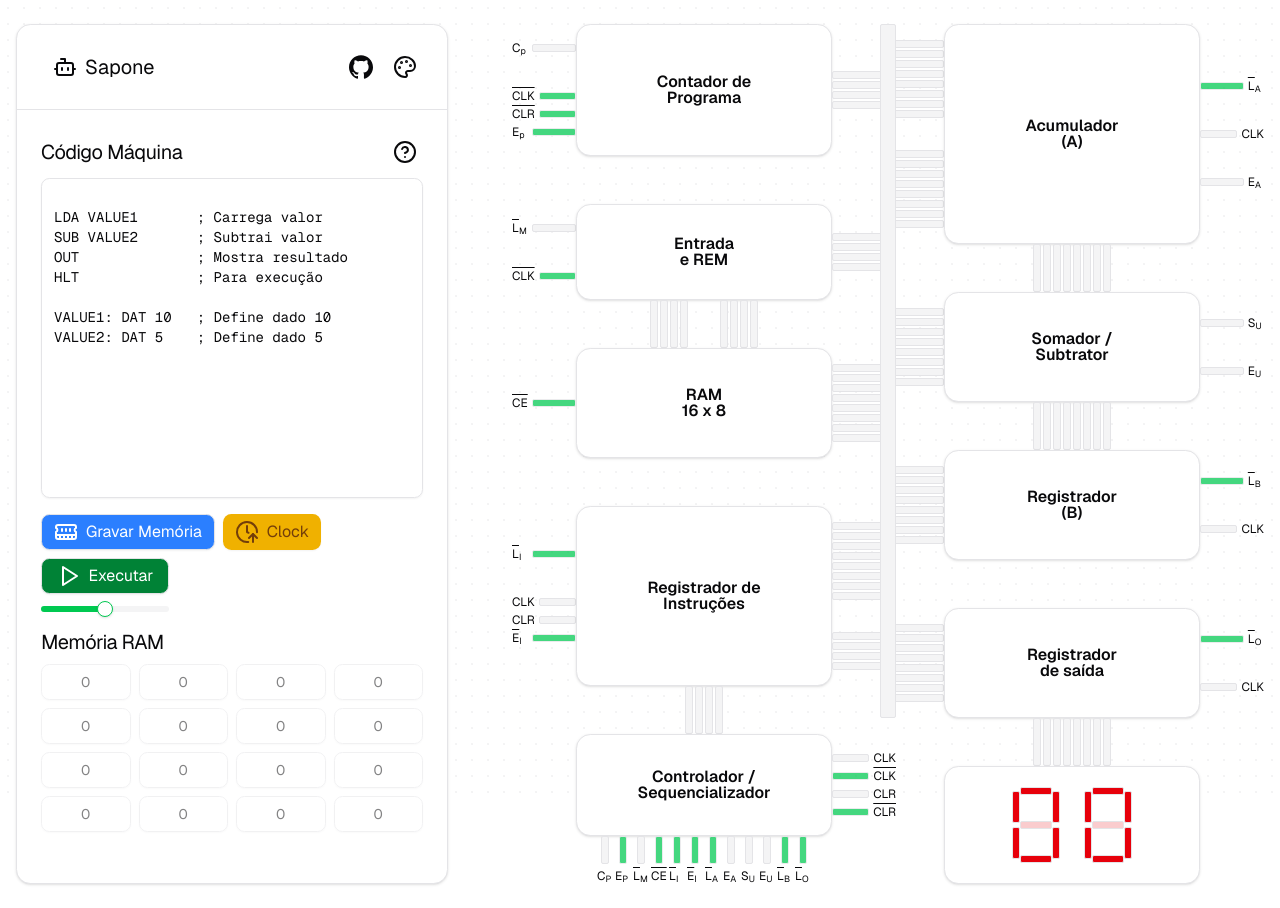
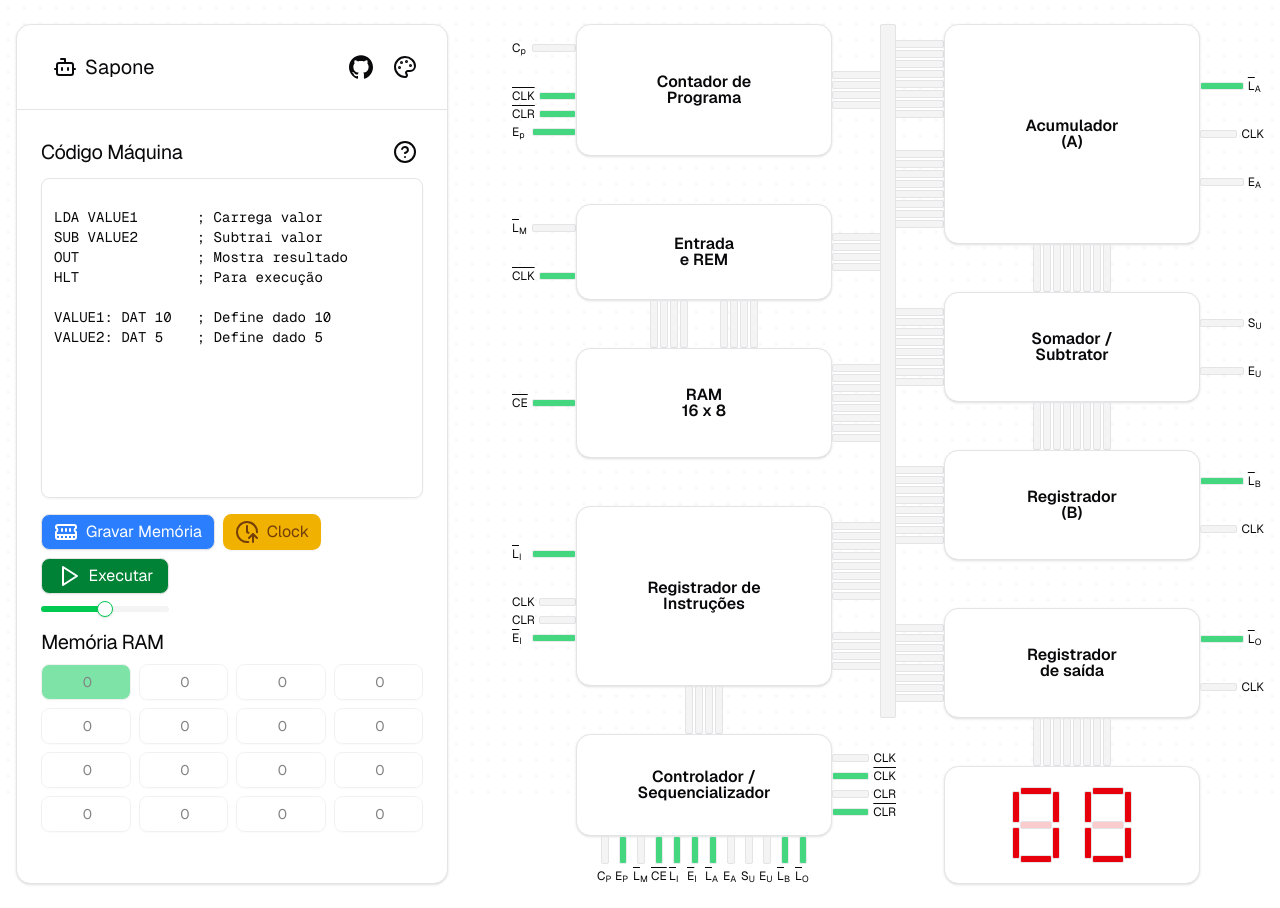
Before and after one commit to adrianoaraujods/sapone, a Next.js app: page / in a window 1280 px wide. Built offline with nearby package versions, Linux system fonts and the light colour scheme.

Commit message:
feat: add highlight to active memory input

```diff
--- a/src/components/layout/control-panel.tsx
+++ b/src/components/layout/control-panel.tsx
@@ -192,8 +192,9 @@ export function ControlPanel() {
       <div className="grid w-fit grid-cols-4 gap-2">
         {system.ram.map((value, i) => (
           <Input
-            className="max-w-32 text-center"
-            value={value.toString(16).toUpperCase()}
+            className="data-[active=true]:!bg-primary max-w-32 text-center"
+            data-active={i === system.memoryAddressRegister}
+            value={value.toString(16).toUpperCase().padStart(2)}
             disabled
             key={i}
           />
```
